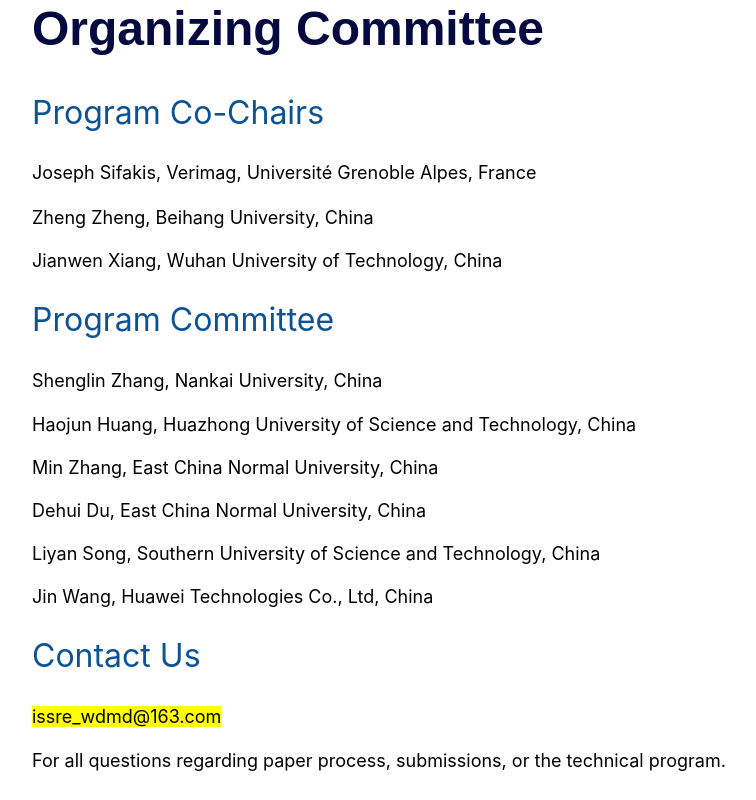
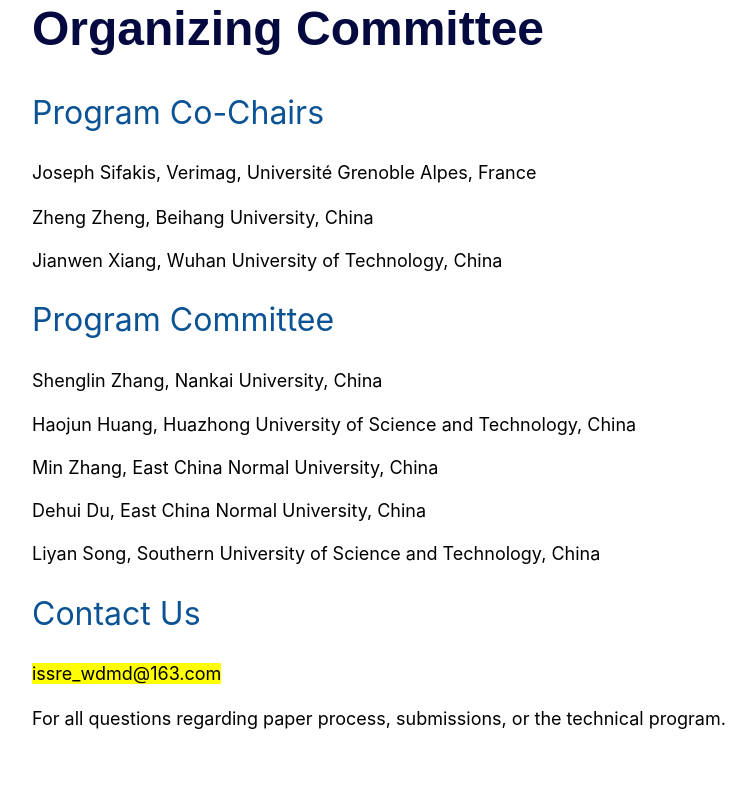
Before and after one commit to issre-wdmd/issre-wdmd.github.io, a Vue app: page /#/committees in a window 1280 px wide. Shown: the part 493-1293 px from the top of the page, without its empty margins (138-894 px from the left). After the commit the page ends 1250 px from the top, so only its background shows below. Built offline with nearby package versions, Linux system fonts and the light colour scheme.

Commit message:
feat: 删除部分参加人员

```diff
--- a/src/views/CommitteesView.vue
+++ b/src/views/CommitteesView.vue
@@ -12,7 +12,6 @@
     <p class="pa-content p">Min Zhang, East China Normal University, China</p>
     <p class="pa-content p">Dehui Du, East China Normal University, China</p>
     <p class="pa-content p">Liyan Song, Southern University of Science and Technology, China</p>
-    <p class="pa-content p">Jin Wang, Huawei Technologies Co., Ltd, China</p>
 
     <div class="title2 section-title">Contact Us</div>
     <p class="pa-header p"><mark>issre_wdmd@163.com</mark></p>
--- a/src/views/ProgramView.vue
+++ b/src/views/ProgramView.vue
@@ -52,8 +52,6 @@
 }
 
 const tableData: Data[] = [
-  { startTime: '10:20', endTime: '10:30', speaker: 'Dr. Jin Wang (Huawei Technologies Co., Ltd.)', title: 'Opening: Explorations and Practices Towards a Reliable Intelligent System'
-  },
   { startTime: '10:30', endTime: '11:00', speaker: 'Prof. Joseph Sifakis (Verimag, Université Grenoble Alpes)', title: 'Keynote 1: Trustworthy Intelligent Systems – A Daunting Challenge' },
   { startTime: '11:00', endTime: '11:30', speaker: 'Prof. Zheng Zheng (Beihang University)', title: 'Keynote 2: Reliability and Testing of Reinforcement Learning Systems' },
   { startTime: '11:30', endTime: '12:00', speaker: 'Prof. Domenico Cotroneo (University of Naples Federico II)', title: 'Keynote 3: Unveiling the Veil: Towards the Trustworthiness of AI Code Generators' },
```
